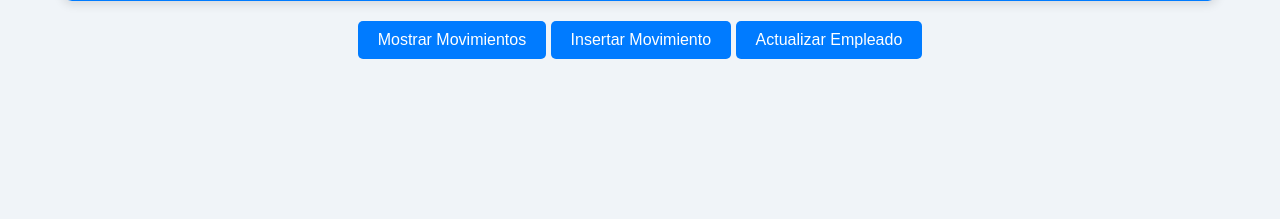
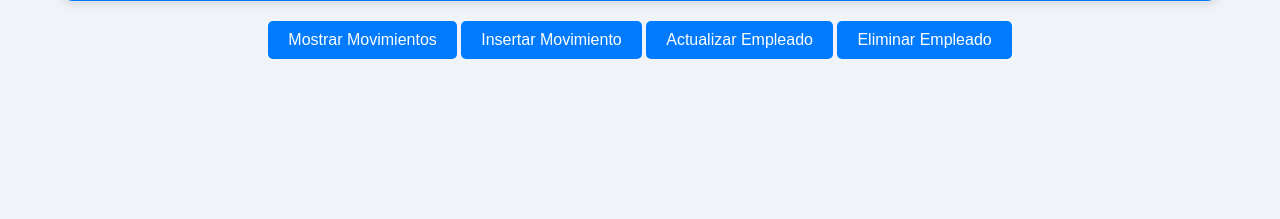
Before and after one commit to danimendez12/Tarea2, a Flask app: page /success in a window 1280 px wide. Shown: the part 470-689 px from the top of the page. Run offline with Flask 3, Linux system fonts and the light colour scheme; data that the repository does not hold is empty.

Commit message:
Se añadio la función y el botón de eliminar empleado

```diff
--- a/app.py
+++ b/app.py
@@ -1,4 +1,4 @@
-from flask import Flask, render_template, request, redirect, url_for, flash,session
+from flask import Flask, render_template, request, redirect, url_for, flash,session, jsonify
 import pyodbc
 from datetime import datetime, timedelta
 
@@ -263,7 +263,44 @@ def actualizar_empleado():
 
     return redirect(url_for('success'))
 
-from flask import jsonify
+@app.route('/eliminar_empleado', methods=['POST'])
+def eliminar_empleado():
+
+    id_empleado = request.form['id_empleado']
+    doc_id = request.form['doc_id']
+    user = session.get('username')
+
+    conn = get_db_connection()
+    cursor = conn.cursor()
+
+    try:
+        cursor.execute("DECLARE @OutResult INT; EXEC dbo.eliminarEmpleado @IdEmpleado = ?, @DocId = ?, @username = ?, @outresult = @OutResult OUTPUT; SELECT @OutResult AS OutResult;", (id_empleado, doc_id, user))
+
+        result = cursor.fetchone()
+        out_result = result[0] if result else None
+
+        if out_result == 0:
+
+            cursor.execute("EXEC dbo.insertarBitacora @IDTipoE = 10, @Descripcion = 'Borrado exitoso', @IdPostBY = ?, @Post = ?", (user, request.remote_addr))
+            flash('Empleado eliminado.')
+        else:
+
+            cursor.execute("EXEC dbo.insertarBitacora @IDTipoE = 9, @Descripcion = 'Intento de borrado', @IdPostBY = ?, @Post = ?", (user, request.remote_addr))
+            cursor.execute("EXEC dbo.consultarError @IDerror=?", (out_result,))
+            error_result = cursor.fetchone()
+            error_message = error_result[0] if error_result else 'Error desconocido.'
+            flash(f'Error al eliminar empleado: {error_message}')
+
+        conn.commit()
+
+    except Exception as e:
+        flash('Error al eliminar empleado. Inténtalo de nuevo más tarde.')
+        print(f'Error en eliminar_empleado: {e}')
+    finally:
+        cursor.close()
+        conn.close()
+
+    return redirect(url_for('success'))
 
 @app.route('/movimientos/<documento_id>', methods=['GET'])
 def movimientos(documento_id):
--- a/templates/table.html
+++ b/templates/table.html
@@ -203,6 +203,7 @@
         <button type="submit" disabled id="movimientosBtn">Mostrar Movimientos</button>
         <button type="button" disabled id="openMovimientoModalBtn">Insertar Movimiento</button>
         <button type="button" disabled id="openActualizarModalBtn">Actualizar Empleado</button>
+        <button type="button" disabled id="openEliminarModalBtn">Eliminar Empleado</button>
     </form>
 
     <form action="{{ url_for('logout') }}" method="get" style="position: absolute; top: 20px; right: 20px;">
@@ -264,6 +265,22 @@
         </div>
     </div>
 
+    <!-- Modal para eliminar empleado -->
+    <div class="modal" id="eliminarModal">
+        <div class="modal-content">
+            <h2>Eliminar Empleado</h2>
+            <form action="{{ url_for('eliminar_empleado') }}" method="POST">
+                <input type="hidden" name="id_empleado" id="id_empleado_eliminar">
+                <input type="hidden" name="doc_id" id="doc_id_eliminar">
+                <p>Doc. Identidad: <span id="doc_id_display"></span></p>
+                <p>Nombre: <span id="nombre_display"></span></p>
+                <p>¿Está seguro de eliminar a este empleado?</p>
+                <button type="submit">Eliminar</button>
+            </form>
+            <button class="closeModalBtn">Cerrar</button>
+        </div>
+    </div>
+
     <script>
         // Función para manejar la selección de empleado
         let selectedEmpleadoId = null;
@@ -276,6 +293,7 @@
             document.getElementById('movimientosBtn').disabled = false;
             document.getElementById('openMovimientoModalBtn').disabled = false;
             document.getElementById('openActualizarModalBtn').disabled = false;
+            document.getElementById('openEliminarModalBtn').disabled = false;
 
             const form = document.getElementById('movimientosForm');
             form.action = '/movimientos/' + documentoId; // Cambia la acción del formulario dinámicamente
@@ -323,6 +341,26 @@
             document.getElementById('myModal').style.display = 'flex';
         };
 
+        // Función para abrir el modal de eliminar empleado
+        document.getElementById('openEliminarModalBtn').onclick = function() {
+            const selectedEmpleadoId = document.getElementById('selectedId').value;
+            const selectedDocId = document.getElementById('nuevo_doc_id').value;
+            const selectedNombre = document.getElementById('nuevo_nombre').value;
+
+            if (selectedEmpleadoId) {
+                // Rellenar los campos ocultos
+                document.getElementById('id_empleado_eliminar').value = selectedEmpleadoId;
+                document.getElementById('doc_id_eliminar').value = selectedDocId;
+
+                // Mostrar el documento de identidad y nombre en el modal
+                document.getElementById('doc_id_display').textContent = selectedDocId;
+                document.getElementById('nombre_display').textContent = selectedNombre;
+
+                document.getElementById('eliminarModal').style.display = 'flex';
+            } else {
+                alert('Selecciona un empleado primero.');
+            }
+        };
 
 
         // Función para cerrar los modales
```
